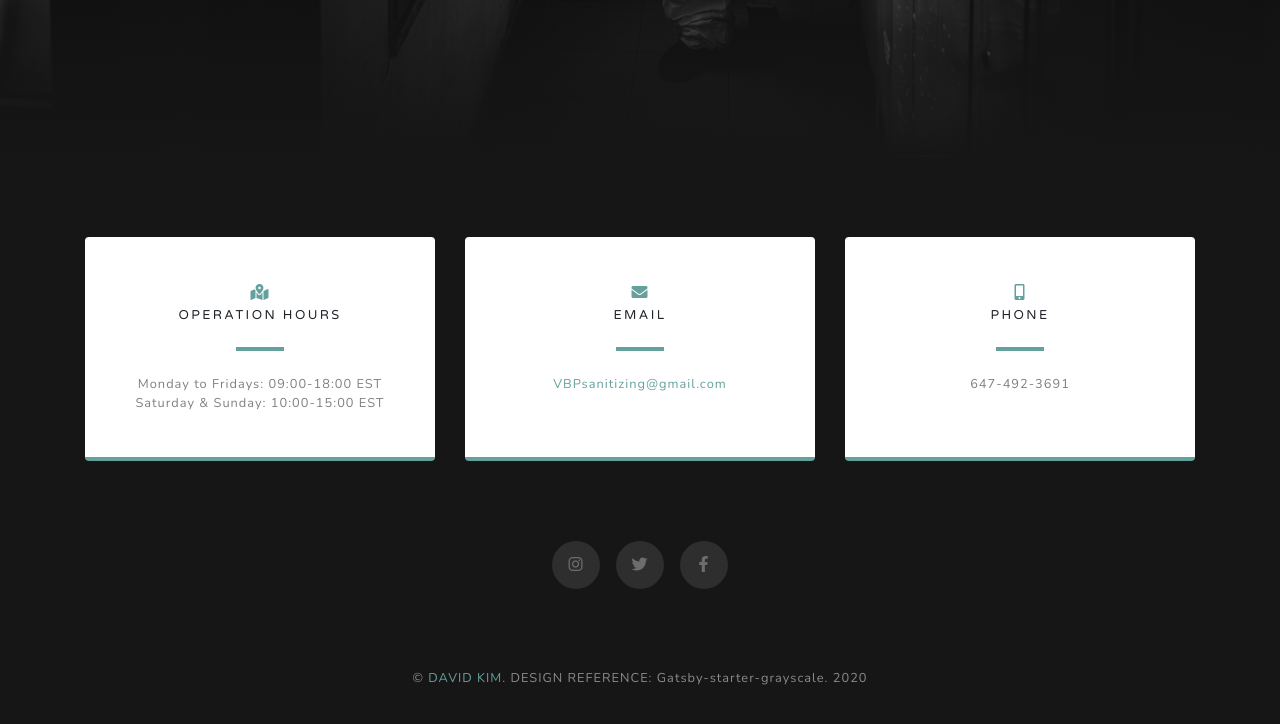
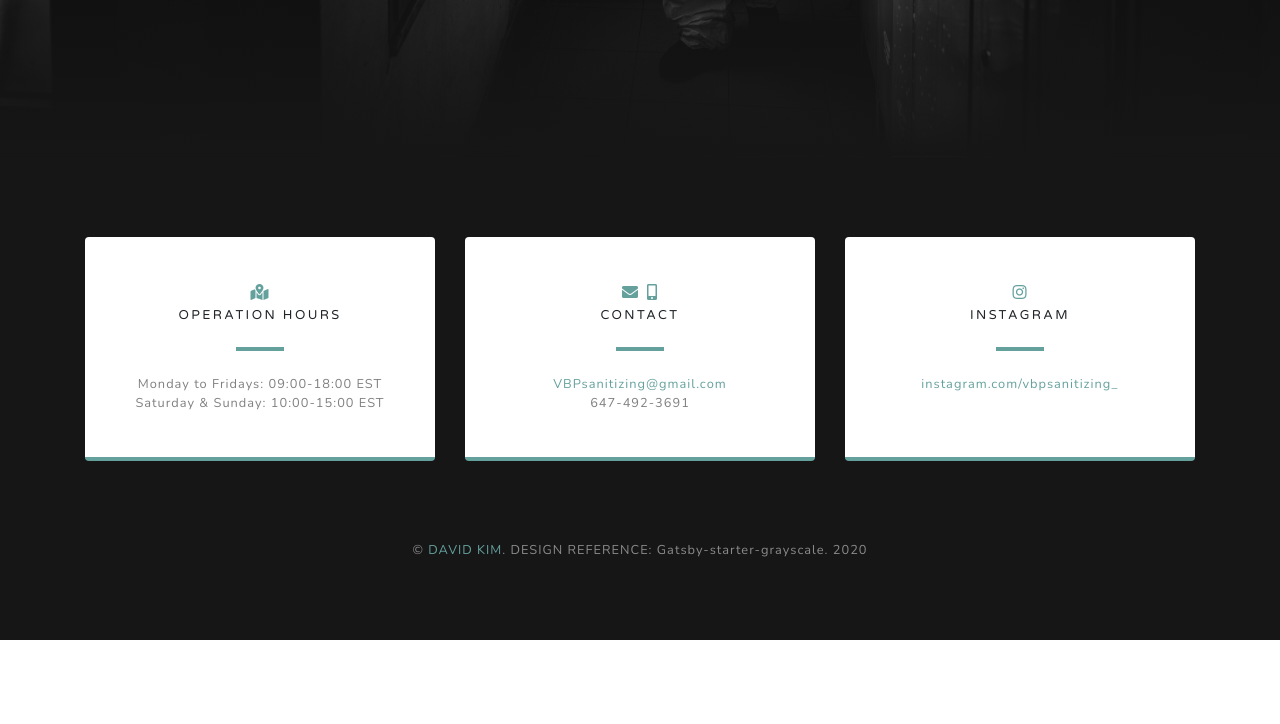
Before and after one commit to dkimVena/VBP, a Gatsby site: page / in a window 1280 px wide. Shown: the part 4975-5699 px from the top of the page. After the commit the page ends 5615 px from the top, so only its background shows below. Built offline with nearby package versions, Linux system fonts and the light colour scheme; Gatsby itself is replaced by a stand-in of ours.

Commit message:
edit steps

```diff
--- a/config.js
+++ b/config.js
@@ -31,6 +31,7 @@ module.exports = {
   ],
   email: 'VBPsanitizing@gmail.com',
   phone: '647-492-3691',
+  instagram: 'instagram.com/vbpsanitizing_',
   operation1: 'Monday to Fridays: 09:00-18:00 EST',
   operation2: 'Saturday & Sunday: 10:00-15:00 EST',
 };
--- a/src/components/SocialLinks.js
+++ b/src/components/SocialLinks.js
@@ -21,12 +21,14 @@ export default function SocialLinks() {
           <div className="col-md-4 mb-3 mb-md-0">
             <div className="card py-4 h-100">
               <div className="card-body text-center">
-                <i className="fas fa-envelope text-primary mb-2"></i>
-                <h4 className="text-uppercase m-0">Email</h4>
+                <i className="fas fa-envelope text-primary mb-2 mr-2"></i>
+                <i className="fas fa-mobile-alt text-primary mb-2"></i>
+                <h4 className="text-uppercase m-0">Contact</h4>
                 <hr className="my-4" />
                 <div className="small text-black-50">
                   <a href={`mailto:${config.email}`}>{config.email}</a>
                 </div>
+                <div className="small text-black-50">{config.phone}</div>
               </div>
             </div>
           </div>
@@ -34,24 +36,15 @@ export default function SocialLinks() {
           <div className="col-md-4 mb-3 mb-md-0">
             <div className="card py-4 h-100">
               <div className="card-body text-center">
-                <i className="fas fa-mobile-alt text-primary mb-2"></i>
-                <h4 className="text-uppercase m-0">Phone</h4>
+                <i className="fab fa-instagram text-primary mb-2"></i>
+                <h4 className="text-uppercase m-0">Instagram</h4>
                 <hr className="my-4" />
-                <div className="small text-black-50">{config.phone}</div>
+                <div className="small text-black-50">
+                  <a href={`https://${config.instagram}`} target="_blank">{config.instagram}</a>
+                </div>
               </div>
             </div>
           </div>
-        </div>
-
-        <div className="social d-flex justify-content-center">
-          {config.socialLinks.map(social => {
-            const { icon, url } = social;
-            return (
-              <a key={url} href={url} className={`mx-2`}>
-                <i className={`fab ${icon}`}></i>
-              </a>
-            );
-          })}
         </div>
       </div>
     </section>
```
